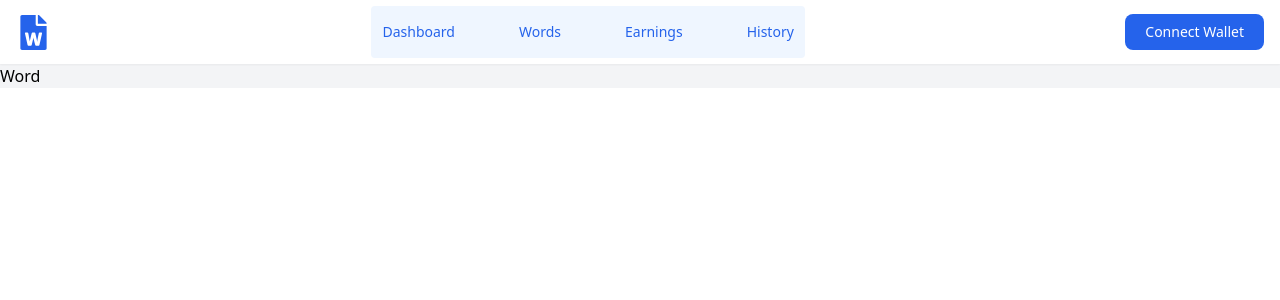
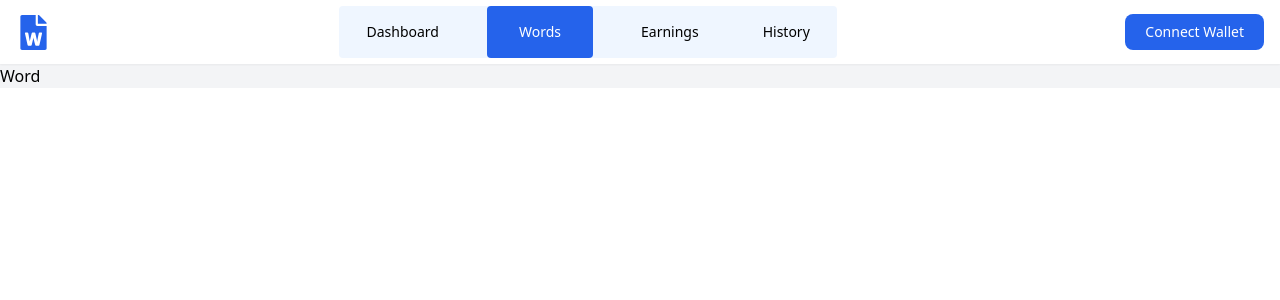
Before and after one commit to kwakyebrilliant/playme, a React (Create React App) app: page /word in a window 1280 px wide. Shown: the top 300 px of the page. Built offline with nearby package versions, Linux system fonts and the light colour scheme; the HTML template or start-up script is replaced by a standard one.

Commit message:
dash nav updates

```diff
--- a/src/dashboard/DashboardNav.js
+++ b/src/dashboard/DashboardNav.js
@@ -1,8 +1,15 @@
 /* eslint-disable jsx-a11y/anchor-is-valid */
 import React from 'react'
+
+import { NavLink } from "react-router-dom";
+
 import { FaFileWord } from 'react-icons/fa'
 
 function DashboardNav() {
+
+    const activeLink = "bg-blue-600 p-4 rounded text-white";
+    const normalLink = "";
+
   return (
     <div>
 
@@ -37,12 +44,16 @@ function DashboardNav() {
 
     <nav
       aria-label="Site Nav"
-      className="hidden bg-blue-50 rounded mx-80 items-center justify-center gap-8 text-sm font-medium lg:flex lg:w-0 lg:flex-1"
+      className="hidden bg-blue-50 rounded mx-72 items-center justify-center gap-8 text-sm font-medium lg:flex lg:w-0 lg:flex-1"
     >
-      <a className="text-blue-600 p-4 hover:rounded hover:bg-blue-200" href="/summary">Dashboard</a>
-      <a className="text-blue-600 p-4 hover:rounded hover:bg-blue-200" href="">Words</a>
-      <a className="text-blue-600 p-4 hover:rounded hover:bg-blue-200" href="">Earnings</a>
-      <a className="text-blue-600 p-4 hover:rounded hover:bg-blue-200" href="">History</a>
+      <NavLink to="/summary" className={({ isActive }) => (isActive ? activeLink : normalLink)}>
+        <a className=" p-4 hover:rounded hover:bg-blue-200" >Dashboard</a>
+        </NavLink>
+        <NavLink to="/word" className={({ isActive }) => (isActive ? activeLink : normalLink)}>
+        <a className="p-4 hover:rounded hover:bg-blue-200">Words</a>
+        </NavLink>
+      <a className=" p-4 hover:rounded hover:bg-blue-200" href="">Earnings</a>
+      <a className="p-4 hover:rounded hover:bg-blue-200" href="">History</a>
     </nav>
 
     <div className="hidden items-center gap-4 lg:flex">
```
